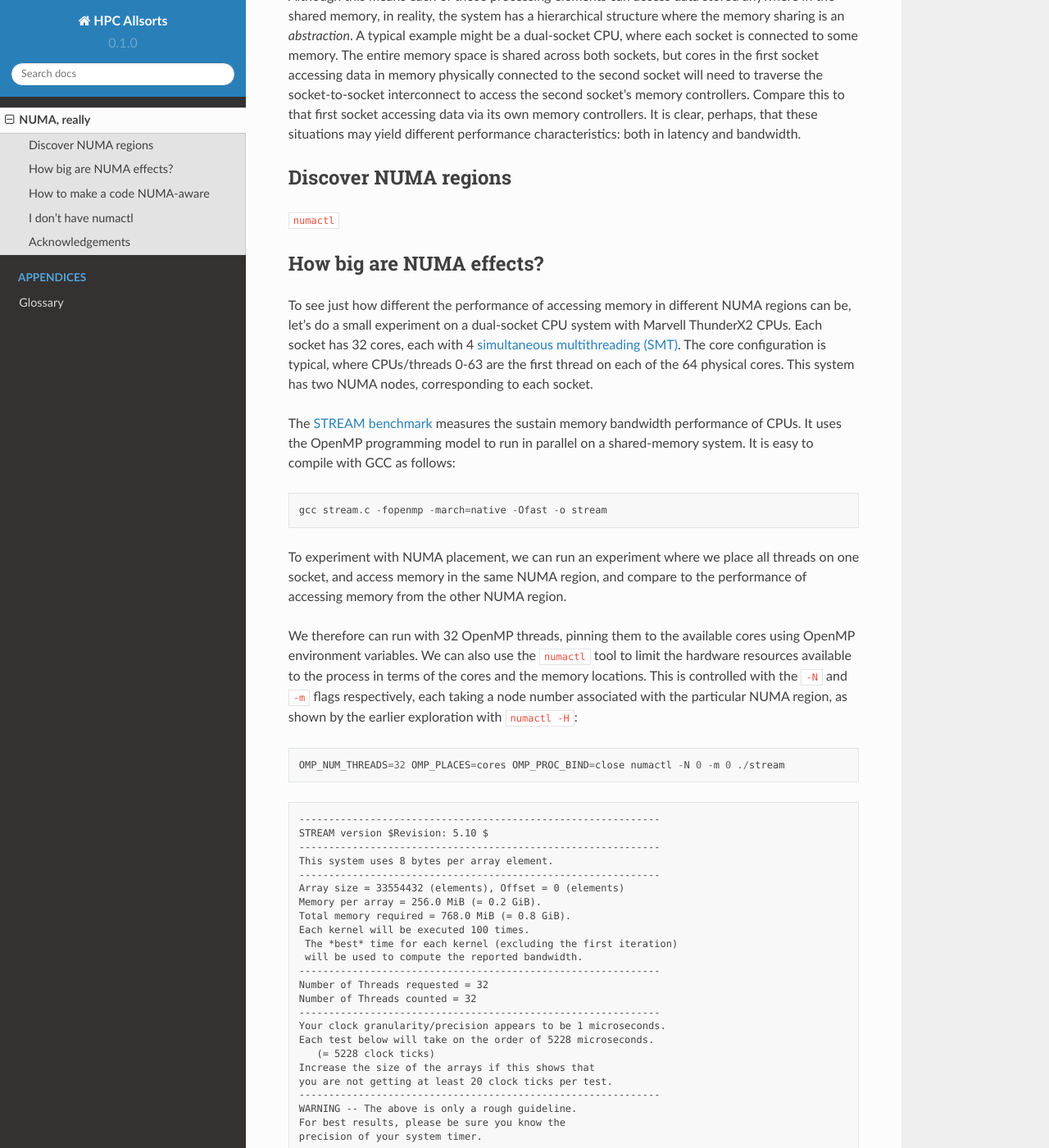
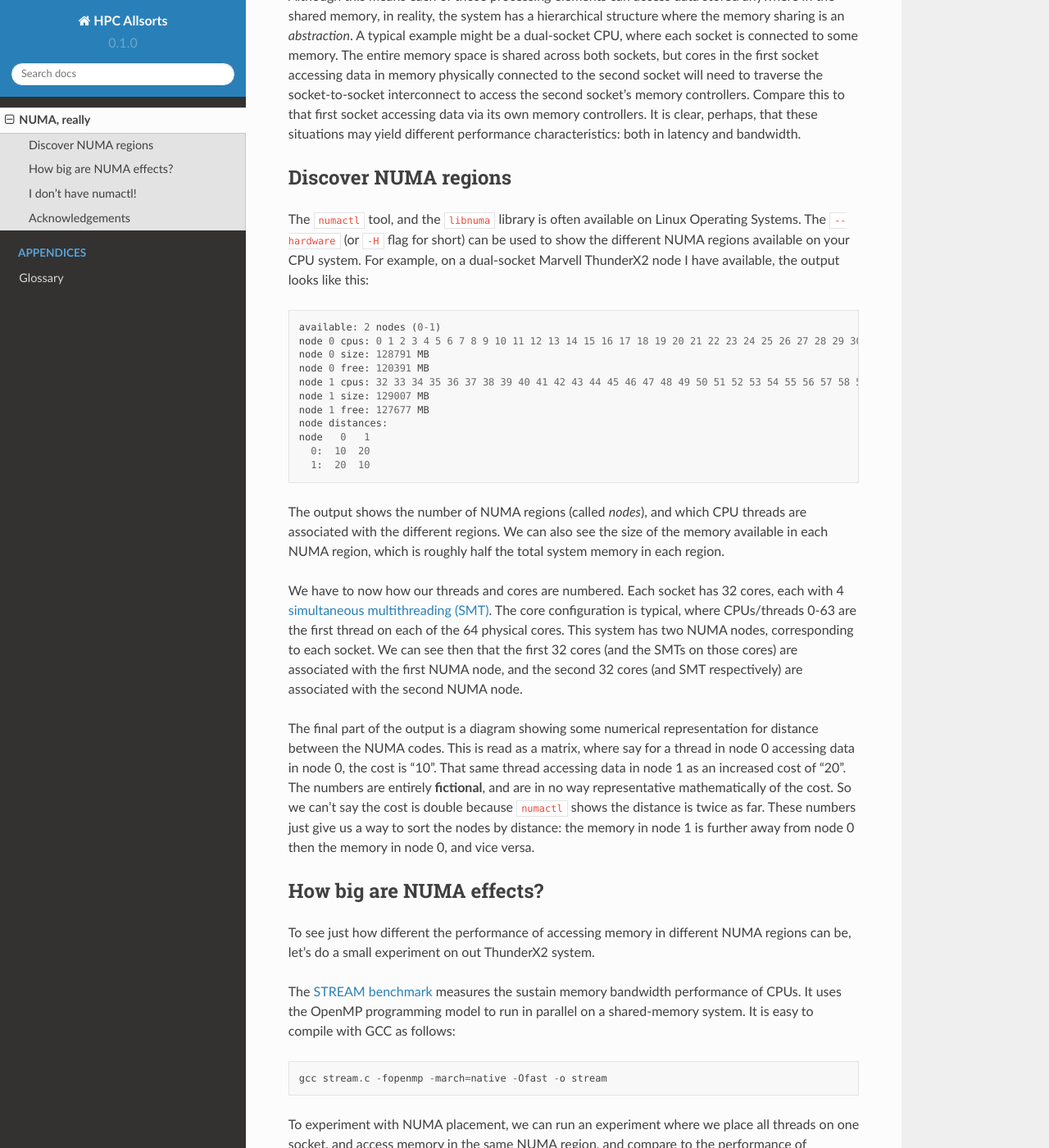
Before and after one commit to tomdeakin/hpcallsorts, a Sphinx documentation site: the page built from docs/source/numa/numa-stream.rst, in a window 1280 px wide and 1400 px high, scrolled down 200 px. Shown: the whole window at 82% size. Built offline with Sphinx 7.4.7 and the Read the Docs theme 2.0.0, drawn with Linux system fonts in a browser that asks for light colours; some of the changed text lies outside the part shown.

Commit message:
update numa stream page

```diff
--- a/docs/source/numa/numa-stream.rst
+++ b/docs/source/numa/numa-stream.rst
@@ -8,13 +8,33 @@ It is clear, perhaps, that these situations may yield different performance char
 
 Discover NUMA regions
 ---------------------
-``numactl``
+The ``numactl`` tool, and the ``libnuma`` library is often available on Linux Operating Systems.
+The ``--hardware`` (or ``-H`` flag for short) can be used to show the different NUMA regions available on your CPU system.
+For example, on a dual-socket Marvell ThunderX2 node I have available, the output looks like this:
+
+.. include:: numactl-h-tx2.txt
+      :literal:
+
+The output shows the number of NUMA regions (called *nodes*), and which CPU threads are associated with the different regions.
+We can also see the size of the memory available in each NUMA region, which is roughly half the total system memory in each region.
+
+We have to now how our threads and cores are numbered.
+Each socket has 32 cores, each with 4 `simultaneous multithreading (SMT) <https://en.wikipedia.org/wiki/Simultaneous_multithreading>`_.
+The core configuration is typical, where CPUs/threads 0-63 are the first thread on each of the 64 physical cores. This system has two NUMA nodes, corresponding to each socket.
+We can see then that the first 32 cores (and the SMTs on those cores) are associated with the first NUMA node, and the second 32 cores (and SMT respectively) are associated with the second NUMA node.
+
+The final part of the output is a diagram showing some numerical representation for distance between the NUMA codes.
+This is read as a matrix, where say for a thread in node 0 accessing data in node 0, the cost is "10".
+That same thread accessing data in node 1 as an increased cost of "20".
+The numbers are entirely **fictional**, and are in no way representative mathematically of the cost.
+So we can't say the cost is double because ``numactl`` shows the distance is twice as far.
+These numbers just give us a way to sort the nodes by distance: the memory in node 1 is further away from node 0 then the memory in node 0, and vice versa.
+
 
 How big are NUMA effects?
 -------------------------
 
-To see just how different the performance of accessing memory in different NUMA regions can be, let's do a small experiment on a dual-socket CPU system with Marvell ThunderX2 CPUs. Each socket has 32 cores, each with 4 `simultaneous multithreading (SMT) <https://en.wikipedia.org/wiki/Simultaneous_multithreading>`_.
-The core configuration is typical, where CPUs/threads 0-63 are the first thread on each of the 64 physical cores. This system has two NUMA nodes, corresponding to each socket.
+To see just how different the performance of accessing memory in different NUMA regions can be, let's do a small experiment on out ThunderX2 system.
 
 The `STREAM benchmark <https://www.cs.virginia.edu/stream/>`_ measures the sustain memory bandwidth performance of CPUs. It uses the OpenMP programming model to run in parallel on a shared-memory system. It is easy to compile with GCC as follows::
 
@@ -40,14 +60,14 @@ Now, let's move the data to the other socket::
 
 Instead, we attain around 33 GB/s, a significant drop of around 3.5 times performance; the sustained bandwidth from accessing the "far" memory is noticeably slower than accessing the "near" data.
 
-How to make a code NUMA-aware
------------------------------
 
+I don't have numactl!
+-----------------------
+The ``taskset`` tool can be used as a partial alternative to ``numactl``, however it only controls the placement of application threads of Operating System threads (and cores).
+Unfortunately, it isn't able to control the data placement in memory.
 
-I don't have numactl
------------------------
-
-You can use taskset to control the core placement, but it doens't do the memory. Generally though you can see
+Some programming models also give ways to control thread and data placement on a system.
+For example, OpenMP provides abstractions for thread placement and affinity, and memory allocation (through explicit allocators with properties).
 
 Acknowledgements
 ----------------
--- /dev/null
+++ b/docs/source/numa/numactl-h-tx2.txt
@@ -0,0 +1,11 @@
+available: 2 nodes (0-1)
+node 0 cpus: 0 1 2 3 4 5 6 7 8 9 10 11 12 13 14 15 16 17 18 19 20 21 22 23 24 25 26 27 28 29 30 31 64 65 66 67 68 69 70 71 72 73 74 75 76 77 78 79 80 81 82 83 84 85 86 87 88 89 90 91 92 93 94 95 128 129 130 131 132 133 134 135 136 137 138 139 140 141 142 143 144 145 146 147 148 149 150 151 152 153 154 155 156 157 158 159 192 193 194 195 196 197 198 199 200 201 202 203 204 205 206 207 208 209 210 211 212 213 214 215 216 217 218 219 220 221 222 223
+node 0 size: 128791 MB
+node 0 free: 120391 MB
+node 1 cpus: 32 33 34 35 36 37 38 39 40 41 42 43 44 45 46 47 48 49 50 51 52 53 54 55 56 57 58 59 60 61 62 63 96 97 98 99 100 101 102 103 104 105 106 107 108 109 110 111 112 113 114 115 116 117 118 119 120 121 122 123 124 125 126 127 160 161 162 163 164 165 166 167 168 169 170 171 172 173 174 175 176 177 178 179 180 181 182 183 184 185 186 187 188 189 190 191 224 225 226 227 228 229 230 231 232 233 234 235 236 237 238 239 240 241 242 243 244 245 246 247 248 249 250 251 252 253 254 255
+node 1 size: 129007 MB
+node 1 free: 127677 MB
+node distances:
+node   0   1
+  0:  10  20
+  1:  20  10
```
